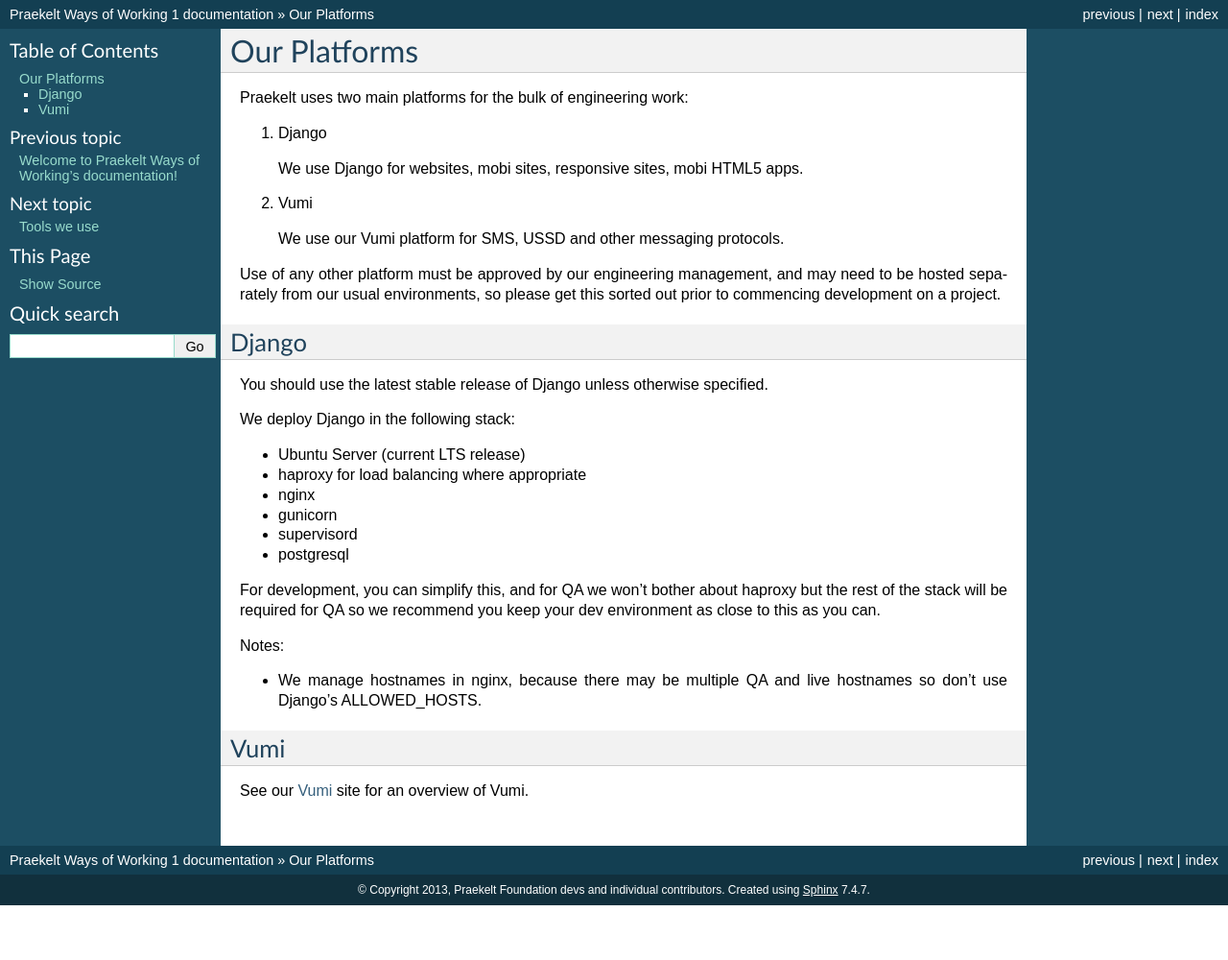
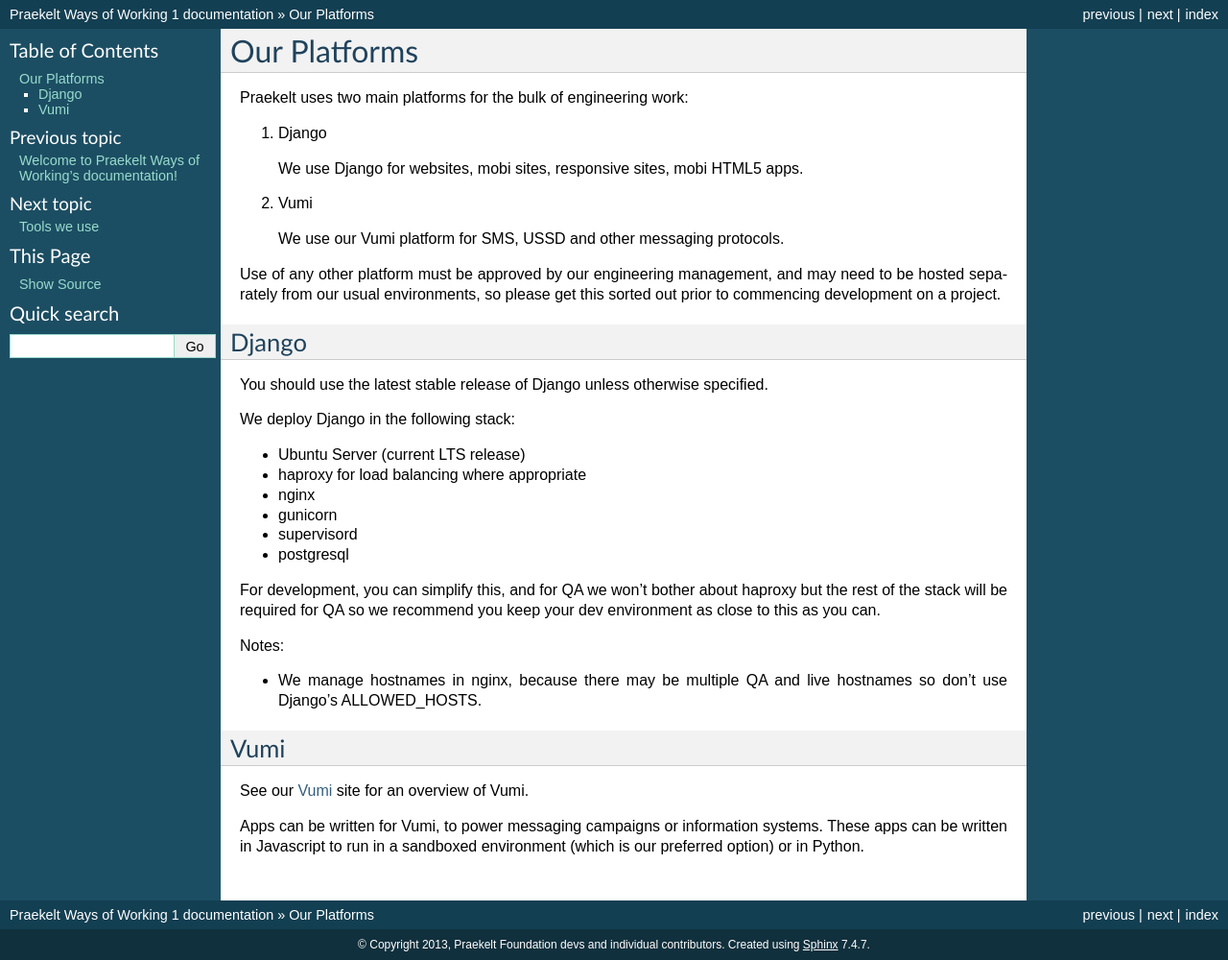
Before and after one commit to praekeltfoundation/ways-of-working, a Sphinx documentation site: the page built from docs/platforms.rst, in a window 1280 px wide. Shown: the whole page at 96% size. Built offline with Sphinx 7.4.7, drawn with Linux system fonts in a browser that asks for light colours; before the commit the page ends 943 px from its top, so only the background shows below that.

Commit message:
Put *something* up about Vumi

```diff
--- a/docs/platforms.rst
+++ b/docs/platforms.rst
@@ -44,4 +44,8 @@
 
 See our Vumi_ site for an overview of Vumi.
 
+Apps can be written for Vumi, to power messaging campaigns or information systems.
+These apps can be written in Javascript to run in a sandboxed environment (which is
+our preferred option) or in Python.
+
 .. _Vumi: http://vumi.org/
```
